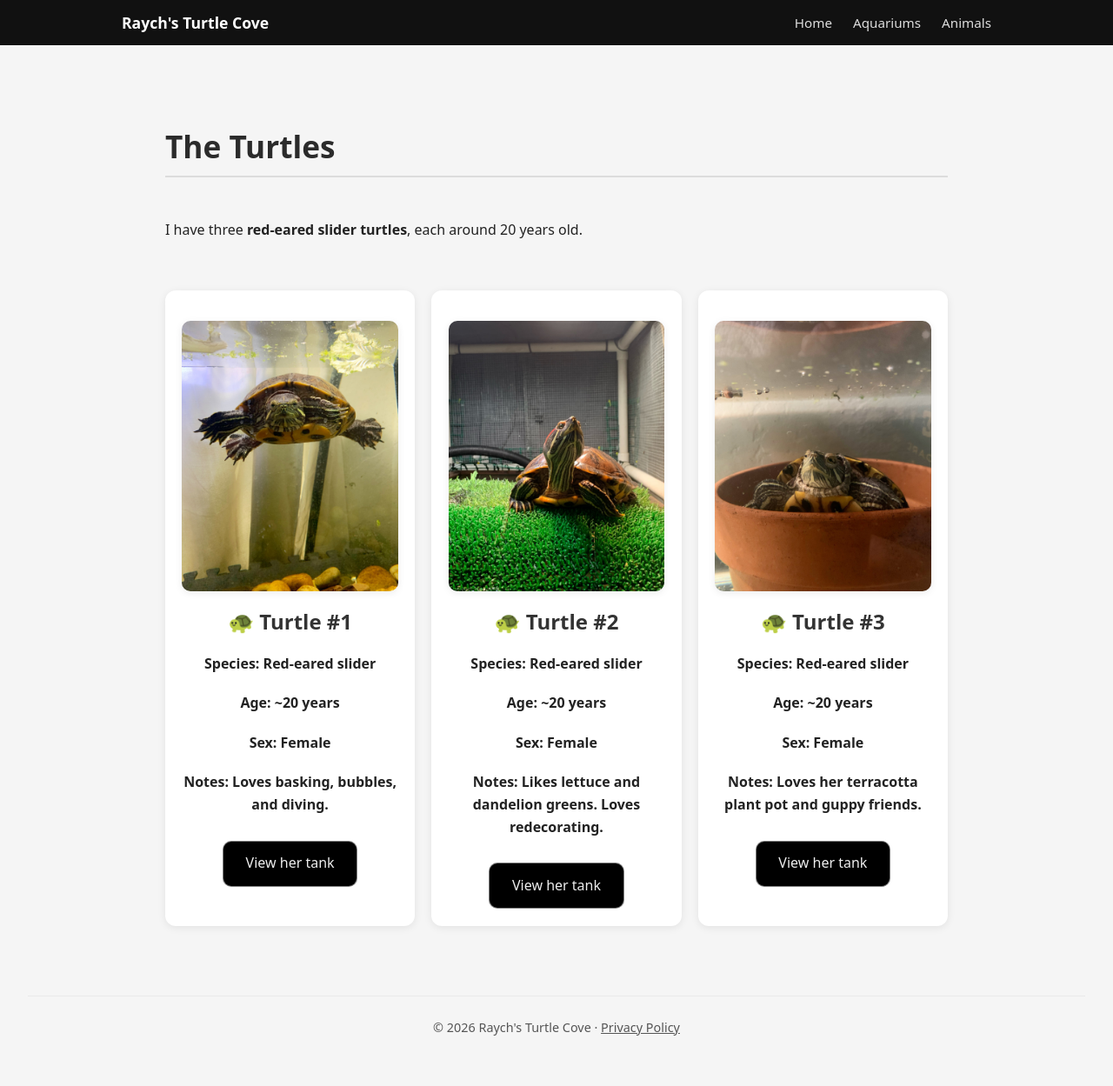
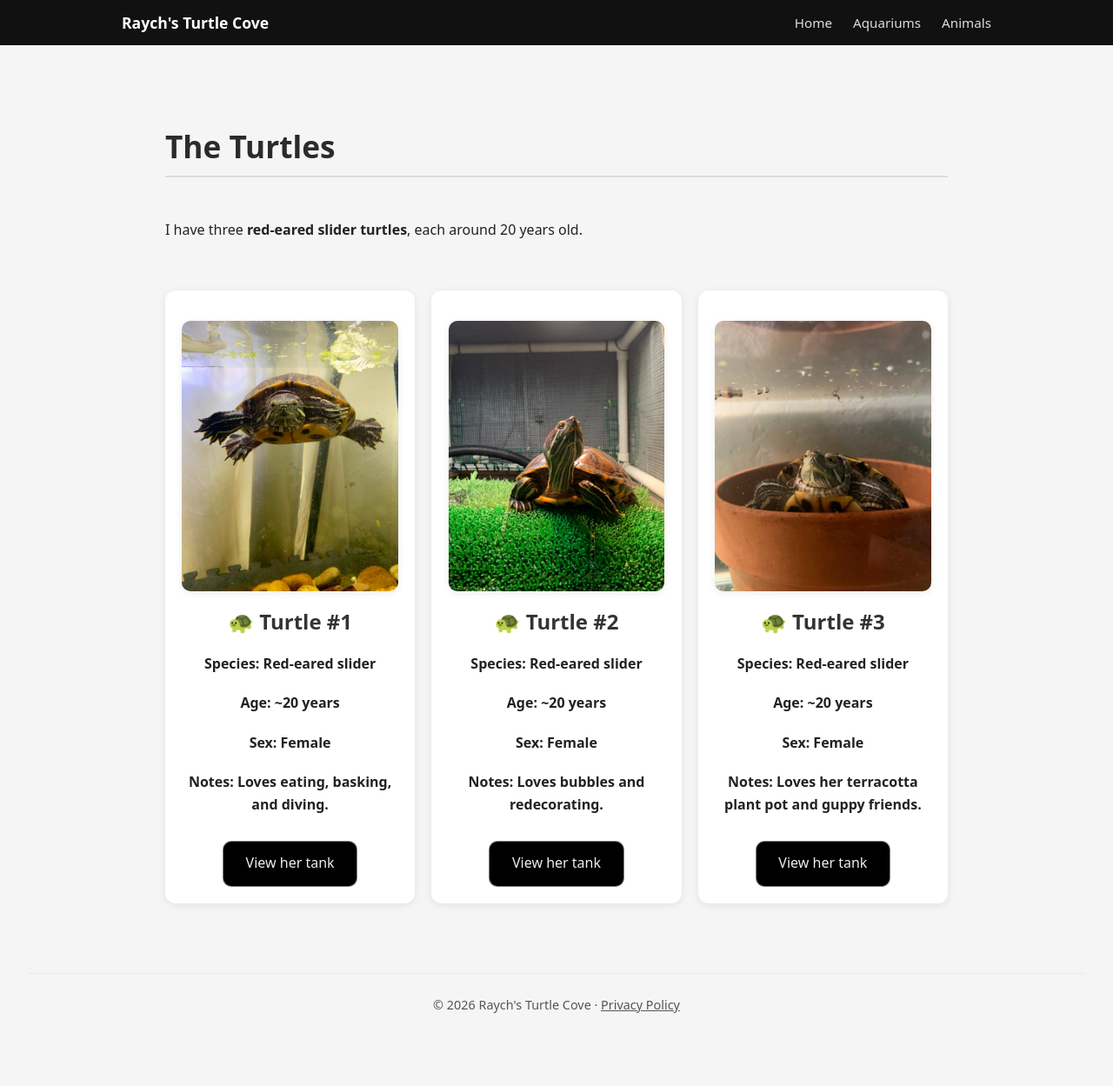
Before and after one commit to rachelsprague/turtles.raych.com, a Jekyll site: the page built from animals/turtles.md, in a window 1280 px wide. Shown: the whole page at 87% size. Built offline with Jekyll 4.4.1, drawn with Linux system fonts in a browser that asks for light colours; after the commit the page ends 1223 px from its top, so only the background shows below that.

Commit message:
turtle copy updates

```diff
--- a/animals/turtles.md
+++ b/animals/turtles.md
@@ -18,7 +18,7 @@ I have three **red-eared slider turtles**, each around 20 years old.
       <p><strong>Species: Red-eared slider</strong></p>
       <p><strong>Age: ~20 years</strong></p>
       <p><strong>Sex: Female</strong></p>
-      <p><strong>Notes: Loves basking, bubbles, and diving.  </strong></p>
+      <p><strong>Notes: Loves eating, basking, and diving.</strong></p>
     <a class="btn btn--primary" href="/tanks/turtle-tank-1">View her tank</a>
   </div>
 
@@ -29,7 +29,7 @@ I have three **red-eared slider turtles**, each around 20 years old.
       <p><strong>Species: Red-eared slider</strong></p>
       <p><strong>Age: ~20 years</strong></p>
       <p><strong>Sex: Female</strong></p>
-      <p><strong>Notes: Likes lettuce and dandelion greens. Loves redecorating.</strong></p>
+      <p><strong>Notes: Loves bubbles and redecorating.</strong></p>
     <a class="btn btn--primary" href="/tanks/turtle-tank-1">View her tank</a>
   </div>
 
```
Also changed, not shown: tanks/turtle-tank-1.md (+1 -0 lines), tanks/turtle-tank-2.md (+2 -1 lines).
